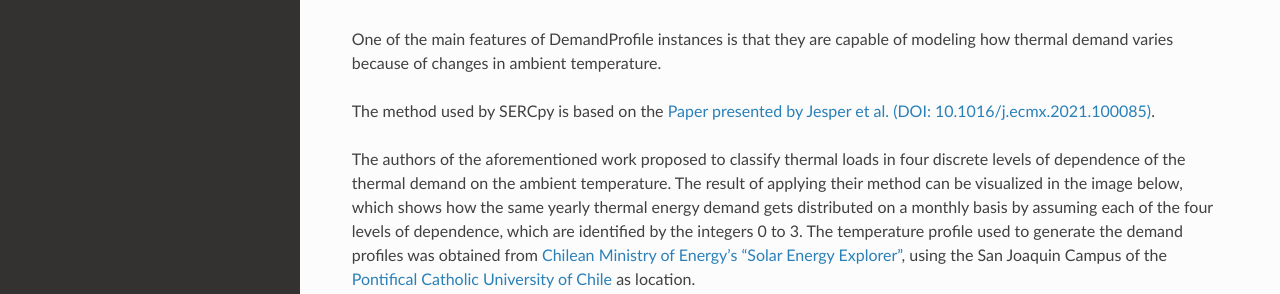
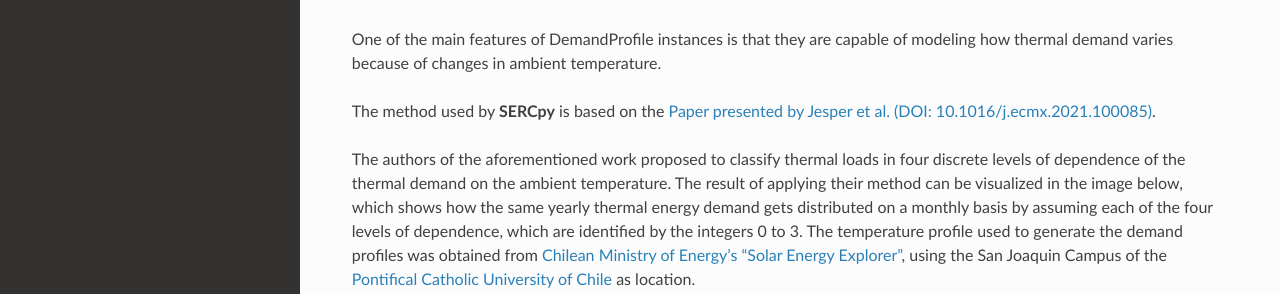
Before and after one commit to serc-chile/SERCpy, a Sphinx documentation site: the page built from docs/source/Tamb_dependence.rst, in a window 1280 px wide. Shown: the part 228-522 px from the top of the page. Built offline with Sphinx 7.4.7 and the Read the Docs theme 3.1.0, drawn with Linux system fonts in a browser that asks for light colours; pages that are not in the unit, such as notebooks, are missing from menus.

```diff
--- a/docs/source/Tamb_dependence.rst
+++ b/docs/source/Tamb_dependence.rst
@@ -6,7 +6,7 @@ An obvious example is the case of space heating, where the demand can be negligi
 
 One of the main features of DemandProfile instances is that they are capable of modeling how thermal demand varies because of changes in ambient temperature.
 
-The method used by SERCpy is based on the `Paper presented by Jesper et al. (DOI: 10.1016/j.ecmx.2021.100085) <https://www.sciencedirect.com/science/article/pii/S2590174521000106>`_.
+The method used by **SERCpy** is based on the `Paper presented by Jesper et al. (DOI: 10.1016/j.ecmx.2021.100085) <https://www.sciencedirect.com/science/article/pii/S2590174521000106>`_.
 
 The authors of the aforementioned work proposed to classify thermal loads in four discrete levels of dependence of the thermal demand on the ambient temperature. The result of applying their method can be visualized in the image below, which shows how the same yearly thermal energy demand gets distributed on a monthly basis by assuming each of the four levels of dependence, which are identified by the integers 0 to 3. The temperature profile used to generate the demand profiles was obtained from `Chilean Ministry of Energy's "Solar Energy Explorer" <https://solar.minenergia.cl/inicio>`_, using the San Joaquin Campus of the `Pontifical Catholic University of Chile <https://www.uc.cl/en>`_ as location.
 
```
